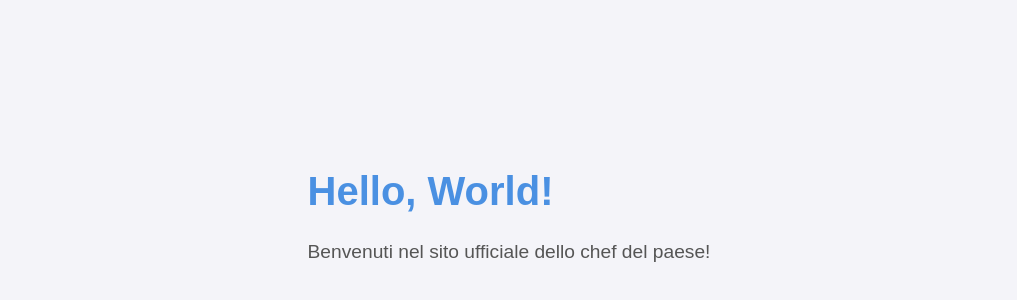
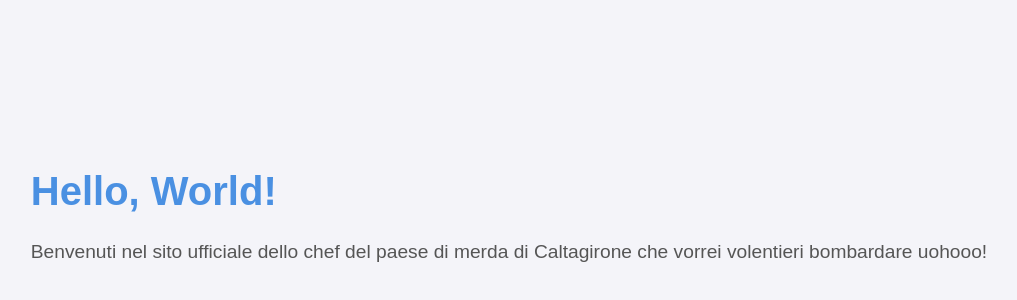
Before and after one commit to windir98/test, a plain HTML site: page index.html in a window 1280 px wide. Shown: the part 188-488 px from the top of the page, without its empty margins (131-1148 px from the left). Drawn offline with Linux system fonts and the light colour scheme.

Commit message:
index.html

```diff
--- a/index.html
+++ b/index.html
@@ -29,7 +29,7 @@
 <body>
     <div>
         <h1>Hello, World!</h1>
-        <p>Benvenuti nel sito ufficiale dello chef del paese!</p>
+        <p>Benvenuti nel sito ufficiale dello chef del paese di merda di Caltagirone che vorrei volentieri bombardare uohooo!</p>
     </div>
 </body>
 </html>
```
